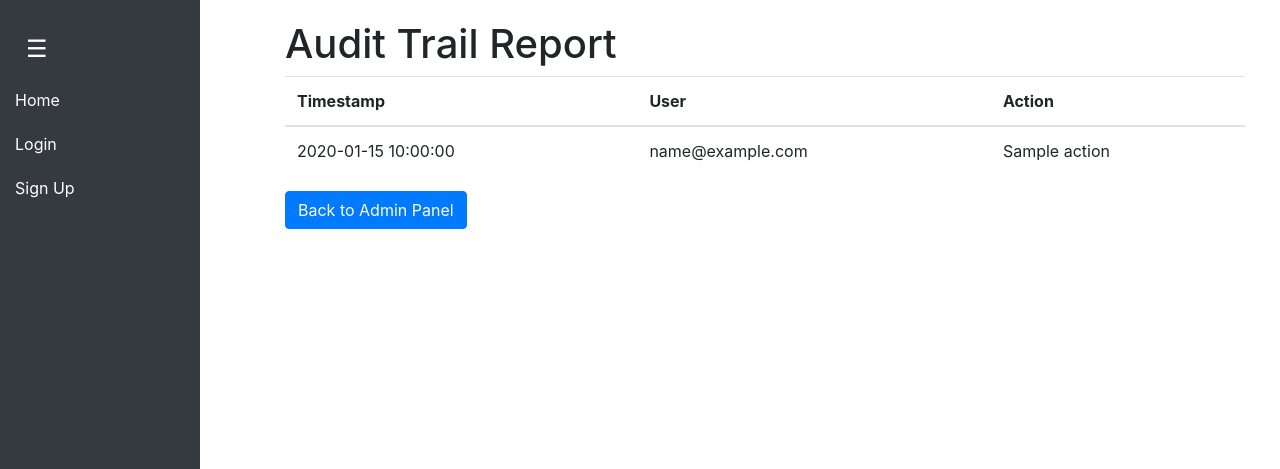
After one commit to Rob-Eugene30/BIP, a Flask app: template Website/templates/audit_report.html in a window 1280 px wide. The commit adds this page. Shown: the top 469 px of the page. Run offline with Flask 3, Linux system fonts and the light colour scheme; the template is opened without the code that fills it: most values are stand-ins (such as "Sample title", 1, 10 or a date in 2020); some libraries are stand-ins or nearby versions.

Commit message:
started adding audit trail

```diff
--- a/Website/templates/admin_panel.html
+++ b/Website/templates/admin_panel.html
@@ -25,5 +25,9 @@
         {% endfor %}
     </table>
 
+    <h2>Audit Trail</h2>
+<a href="{{ url_for('views.audit_report') }}" class="btn btn-info">View Audit Report</a>
+
+
 
 {% endblock %}
--- /dev/null
+++ b/Website/templates/audit_report.html
@@ -0,0 +1,26 @@
+{% extends "base.html" %}
+
+{% block content %}
+    <h1>Audit Trail Report</h1>
+
+    <table class="table">
+        <thead>
+            <tr>
+                <th>Timestamp</th>
+                <th>User</th>
+                <th>Action</th>
+            </tr>
+        </thead>
+        <tbody>
+            {% for log in audit_logs %}
+            <tr>
+                <td>{{ log.timestamp }}</td>
+                <td>{{ log.user_email }}</td>
+                <td>{{ log.action }}</td>
+            </tr>
+            {% endfor %}
+        </tbody>
+    </table>
+
+    <a href="{{ url_for('views.admin_panel') }}" class="btn btn-primary">Back to Admin Panel</a>
+{% endblock %}
--- a/Website/views.py
+++ b/Website/views.py
@@ -1,7 +1,7 @@
 from flask import Blueprint, render_template, request, flash, jsonify, session, url_for, redirect, send_from_directory, current_app
 from werkzeug.utils import secure_filename
 from flask_login import login_required, current_user
-from .models import Note, User, Document, Comment
+from .models import Note, User, Document, Comment, AuditTrail
 from . import db
 import json
 import os
```
Also changed, not shown: Website/models.py (+7 -0 lines).
